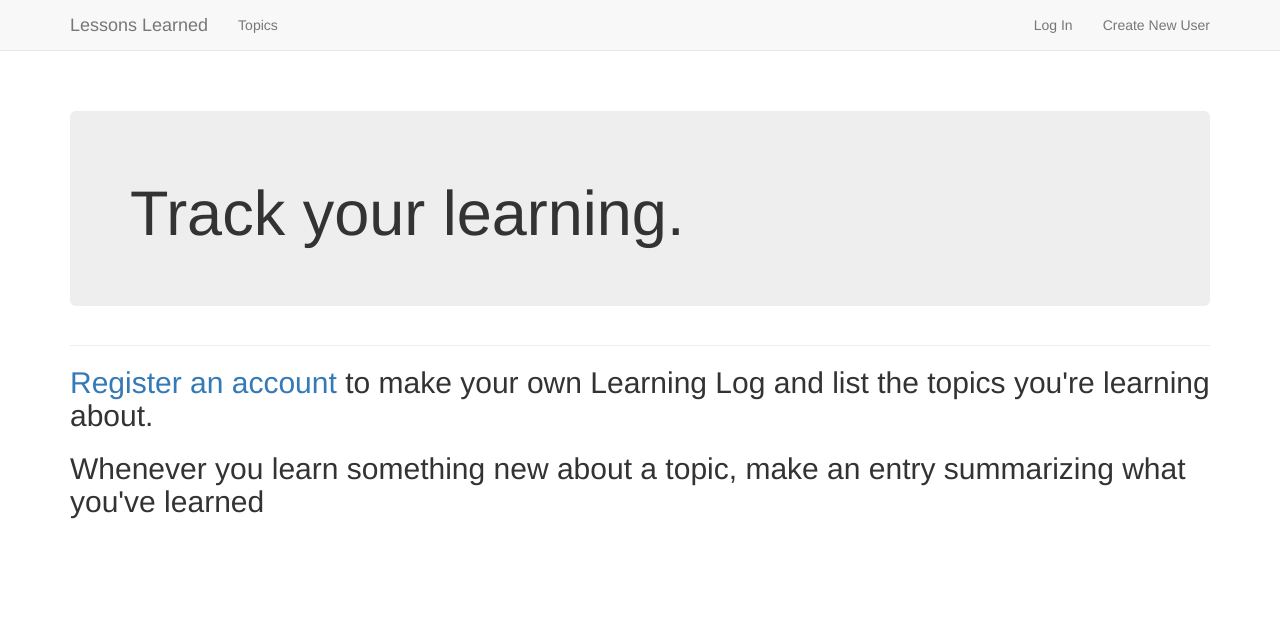
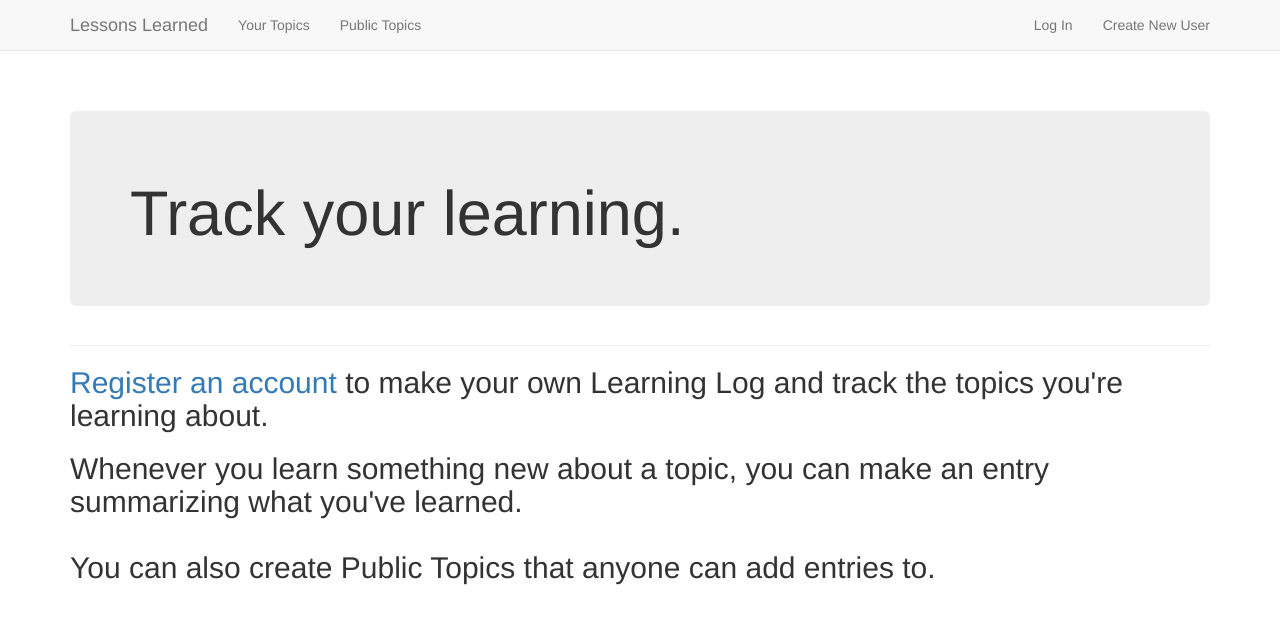
Before and after one commit to multapaucis/learning-log, a Django app: page / in a window 1280 px wide. Shown: the top 624 px of the page. Run offline with Django 3.2, Linux system fonts and the light colour scheme; some libraries are stand-ins or nearby versions.

Commit message:
Added new Public/Private feature

```diff
--- a/learning_logs/forms.py
+++ b/learning_logs/forms.py
@@ -5,8 +5,8 @@ from .models import Topic, Entry
 class TopicForm(forms.ModelForm):
 	class Meta:
 		model = Topic
-		fields = ['text']
-		labels = {'text':''}
+		fields = ['text', 'public',]
+		labels = {'text':'', 'public':'Check here to make this Topic Public'}
 
 class EntryForm(forms.ModelForm):
     class Meta:
--- a/learning_logs/models.py
+++ b/learning_logs/models.py
@@ -6,6 +6,7 @@ class Topic(models.Model):
 	text = models.CharField(max_length=200)
 	date_added = models.DateTimeField(auto_now_add=True)
 	owner = models.ForeignKey(User)
+	public = models.BooleanField(default=False)
 
 	def __str__(self):
 		'''Return a string representation of the model'''
@@ -16,6 +17,7 @@ class Entry(models.Model):
 	topic = models.ForeignKey(Topic)
 	text = models.TextField()
 	date_added = models.DateTimeField(auto_now_add=True)
+	owner = models.ForeignKey(User)
 
 	class Meta:
 		verbose_name_plural = 'entries'
--- a/learning_logs/templates/learning_logs/base.html
+++ b/learning_logs/templates/learning_logs/base.html
@@ -30,7 +30,8 @@
 
 					<div id="navbar" class = "navbar-collapse collapse">
 						<ul class="nav navbar-nav">
-							<li><a href="{% url 'learning_logs:topics' %}">Topics</a></li>
+							<li><a href="{% url 'learning_logs:topics' %}">Your Topics</a></li>
+							<li><a href="{% url 'learning_logs:public' %}">Public Topics</a></li>
 						</ul>
 
 						<ul class="nav navbar-nav navbar-right">
--- a/learning_logs/templates/learning_logs/index.html
+++ b/learning_logs/templates/learning_logs/index.html
@@ -9,11 +9,13 @@
 {% block content %}
   <h2>
     <a href="{% url 'users:register' %}">Register an account</a> to make
-    your own Learning Log and list the topics you're learning about.
+    your own Learning Log and track the topics you're learning about.
   </h2>
   <h2>
-    Whenever you learn something new about a topic, make an entry
-    summarizing what you've learned
+    Whenever you learn something new about a topic, you can make an entry
+    summarizing what you've learned.
+    <br><br>
+    You can also create Public Topics that anyone can add entries to.
   </h2>
 
 
--- a/learning_logs/urls.py
+++ b/learning_logs/urls.py
@@ -17,4 +17,8 @@ urlpatterns = [
 	url(r'^new_entry/(?P<topic_id>\d+)$', views.new_entry, name = 'new_entry'),
 	#Page to Edit Entry
 	url(r'^edit_entry/(?P<entry_id>\d+)/$', views.edit_entry, name = 'edit_entry'),
+	#Page showing Public Topics
+	url(r'^public/$', views.public, name = 'public'),
+	#Switches Public setting on a topic
+	url(r'^switch/(?P<topic_id>\d+)$', views.switch, name = 'switch'),
 ]
--- a/learning_logs/views.py
+++ b/learning_logs/views.py
@@ -14,7 +14,7 @@ def index(request):
 
 @login_required
 def topics(request):
-	'''DIsplays all topics'''
+	'''Displays all topics'''
 	topics = Topic.objects.filter(owner=request.user).order_by('date_added')
 	context ={'topics':topics}
 
@@ -25,7 +25,7 @@ def topic(request, topic_id):
 	'''Displays a Specific Topic Page with all entries'''
 	topic = get_object_or_404(Topic, id=topic_id)
 	#make sure topic belongs to user
-	check_topic_owner(request, topic.owner)
+	check_topic_owner(request, topic.owner, topic.public)
 
 	entries = topic.entry_set.order_by('-date_added')
 
@@ -53,8 +53,8 @@ def new_topic(request):
 @login_required
 def new_entry(request, topic_id):
 	"""Add a new Entry for a particular topic"""
-	topic = Topic.objects.get(id = topic_id)
-	check_topic_owner(request, topic.owner)
+	topic = get_object_or_404(Topic, id = topic_id)
+	check_topic_owner(request, topic.owner, topic.public)
 
 	if request.method != 'POST':
 		#No Data Submitted; create a blank form
@@ -65,6 +65,7 @@ def new_entry(request, topic_id):
 		if form.is_valid():
 			new_entry = form.save(commit=False)
 			new_entry.topic = topic
+			new_entry.owner = request.user
 			new_entry.save()
 			return HttpResponseRedirect(reverse('learning_logs:topic', args=[topic_id]))
 
@@ -74,10 +75,10 @@ def new_entry(request, topic_id):
 @login_required
 def edit_entry(request, entry_id):
 	'''Edit an Existing Entry'''
-	entry = Entry.objects.get(id = entry_id)
+	entry = get_object_or_404(Entry, id = entry_id)
 	topic = entry.topic
 	#Makes sure only the Owner can access
-	check_topic_owner(request, topic.owner)
+	check_topic_owner(request, topic.owner, topic.public)
 
 	if request.method != 'POST':
 		#Initial Request; Pre fill form with current Entry
@@ -92,7 +93,31 @@ def edit_entry(request, entry_id):
 	context = {'entry':entry, 'topic':topic, 'form': form}
 	return render(request, 'learning_logs/edit_entry.html', context)
 
-def check_topic_owner(request, owner):
+def check_topic_owner(request, owner, public):
 	#Make Sure the User as Access
-	if owner != request.user:
+	if owner != request.user and public == False:
 		raise Http404
+
+def public(request):
+	'''Displays all Public Topics'''
+	topics = Topic.objects.filter(public=True).order_by("date_added")
+
+	context = {'topics':topics}
+
+	return render(request, 'learning_logs/public.html', context)
+
+@login_required
+def switch(request, topic_id):
+	'''Switches Public Boolean on a specific topic'''
+	topic = get_object_or_404(Topic, id=topic_id)
+	if topic.owner != request.user:
+		raise Http404
+
+	if topic.public == True:
+		#Switch Public to False
+		topic.public =False
+	else:
+		topic.public = True
+
+	topic.save()
+	return HttpResponseRedirect(reverse('learning_logs:topics'))
```
Also changed, not shown: learning_logs/templates/learning_logs/public.html (added, +24 -0 lines), learning_logs/templates/learning_logs/topic.html (+14 -5 lines), learning_logs/templates/learning_logs/topics.html (+31 -3 lines), learning_logs/migrations/0004_topic_public.py (added), learning_logs/migrations/0005_entry_owner.py (added).
